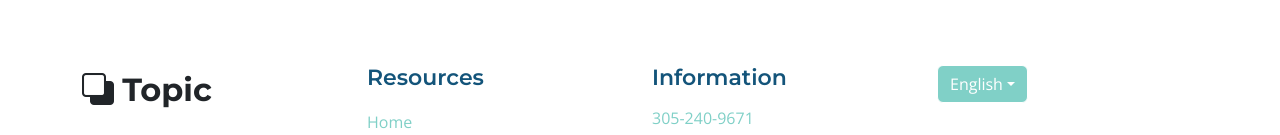
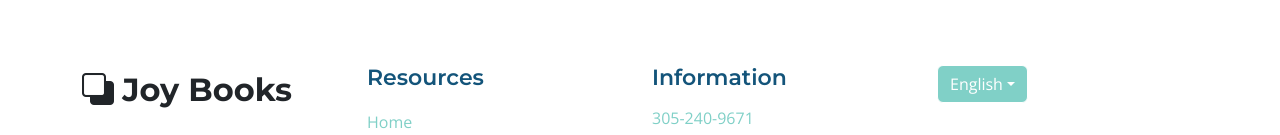
Before and after one commit to itshemanthdev/experiencetask, a plain HTML site: page contact.html in a window 1280 px wide. Shown: the part 1018-1153 px from the top of the page. Drawn offline with nearby package versions, Linux system fonts and the light colour scheme.

Commit message:
Update contact.html

```diff
--- a/contact.html
+++ b/contact.html
@@ -180,7 +180,7 @@ https://templatemo.com/tm-590-topic-listing
                     <div class="col-lg-3 col-12 mb-4 pb-2">
                         <a class="navbar-brand mb-2" href="index.html">
                             <i class="bi-back"></i>
-                            <span>Topic</span>
+                            <span>Joy Books</span>
                         </a>
                     </div>
 
```
